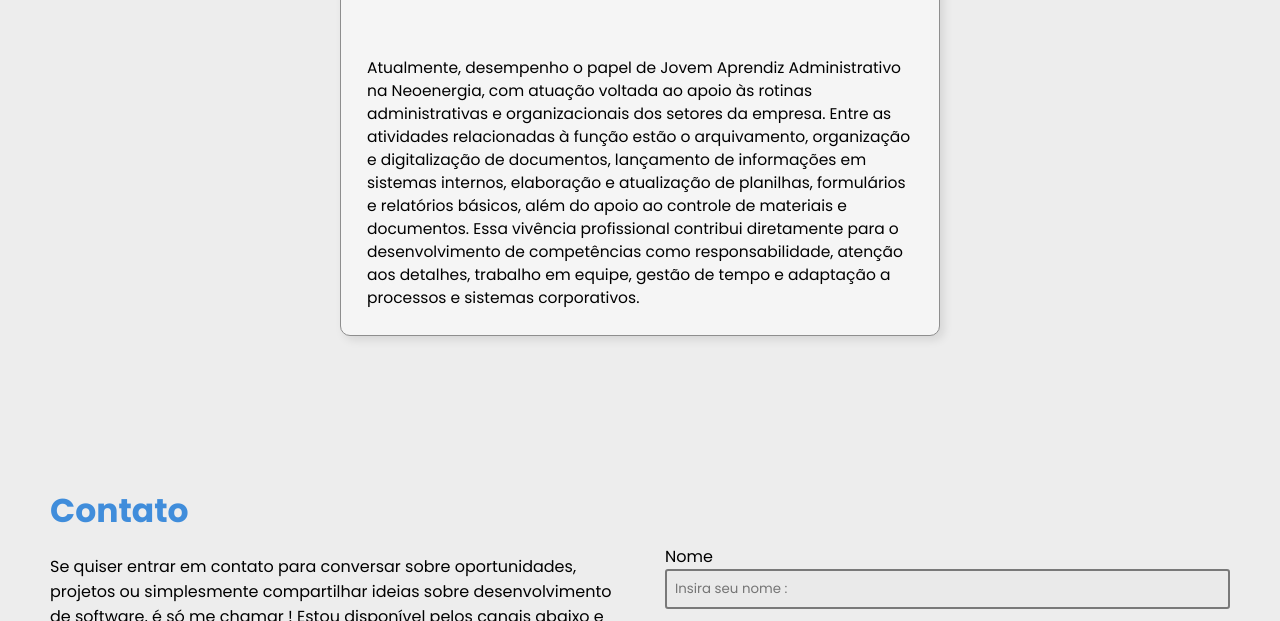
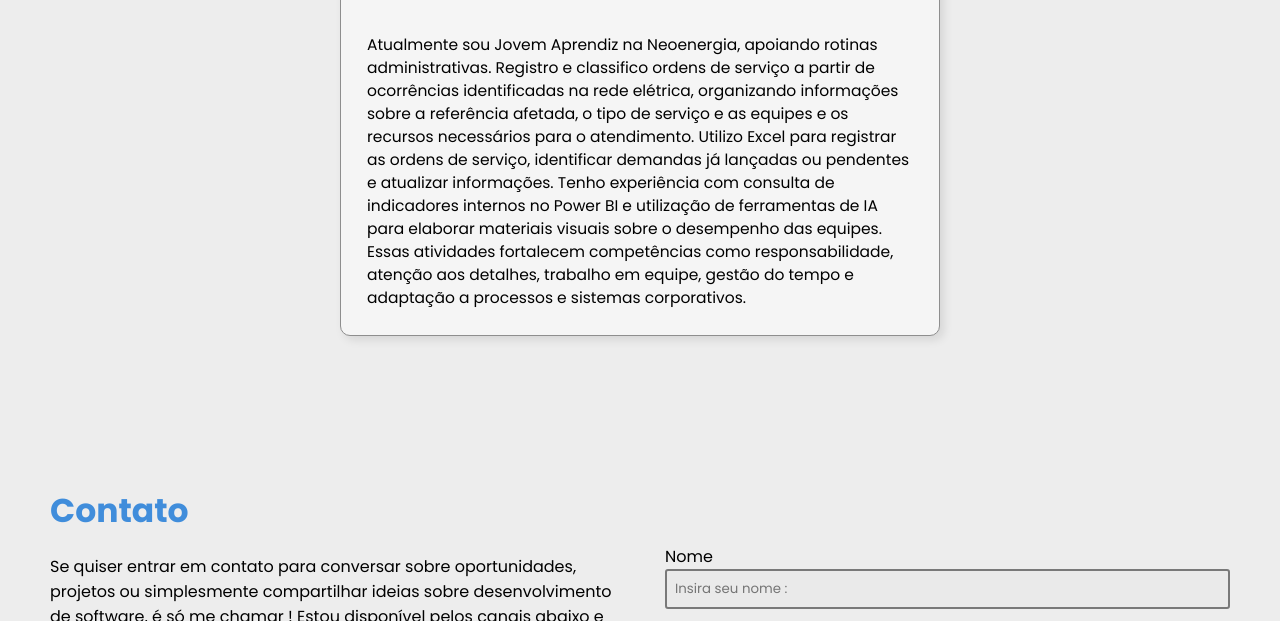
Before and after one commit to Matheus-Machado750/portfolio, a plain HTML site: page index.html in a window 1280 px wide. Shown: the part 2584-3205 px from the top of the page. Drawn offline with Linux system fonts and the light colour scheme.

Commit message:
Melhoria experiência Neoenergia

```diff
--- a/index.html
+++ b/index.html
@@ -210,8 +210,11 @@
                         <img src="imagem/logo-Neoenergia.jpg" alt="Logo da Neoenergia">
                         <h3>Jovem Aprendiz Administrativo</h3>
                     </div>
-                    <p>Atualmente, desempenho o papel de Jovem Aprendiz Administrativo na Neoenergia, com atuação voltada ao apoio às rotinas administrativas e organizacionais dos setores da empresa. Entre as atividades relacionadas à função estão o arquivamento, organização e digitalização de documentos, lançamento de informações em sistemas internos, elaboração e atualização de planilhas, formulários e relatórios básicos, além do apoio ao controle de materiais e documentos.
-                    Essa vivência profissional contribui diretamente para o desenvolvimento de competências como responsabilidade, atenção aos detalhes, trabalho em equipe, gestão de tempo e adaptação a processos e sistemas corporativos.</p>
+                    <p>Atualmente sou Jovem Aprendiz na Neoenergia, apoiando rotinas administrativas.
+                        Registro e classifico ordens de serviço a partir de ocorrências identificadas na rede elétrica, organizando informações sobre a referência afetada, o tipo de serviço e as equipes e os recursos necessários para o atendimento.
+                        Utilizo Excel para registrar as ordens de serviço, identificar demandas já lançadas ou pendentes e atualizar informações.
+                        Tenho experiência com consulta de indicadores internos no Power BI e utilização de ferramentas de IA para elaborar materiais visuais sobre o desempenho das equipes.
+                        Essas atividades fortalecem competências como responsabilidade, atenção aos detalhes, trabalho em equipe, gestão do tempo e adaptação a processos e sistemas corporativos.</p>
                 </div>
 
             </div>
```
